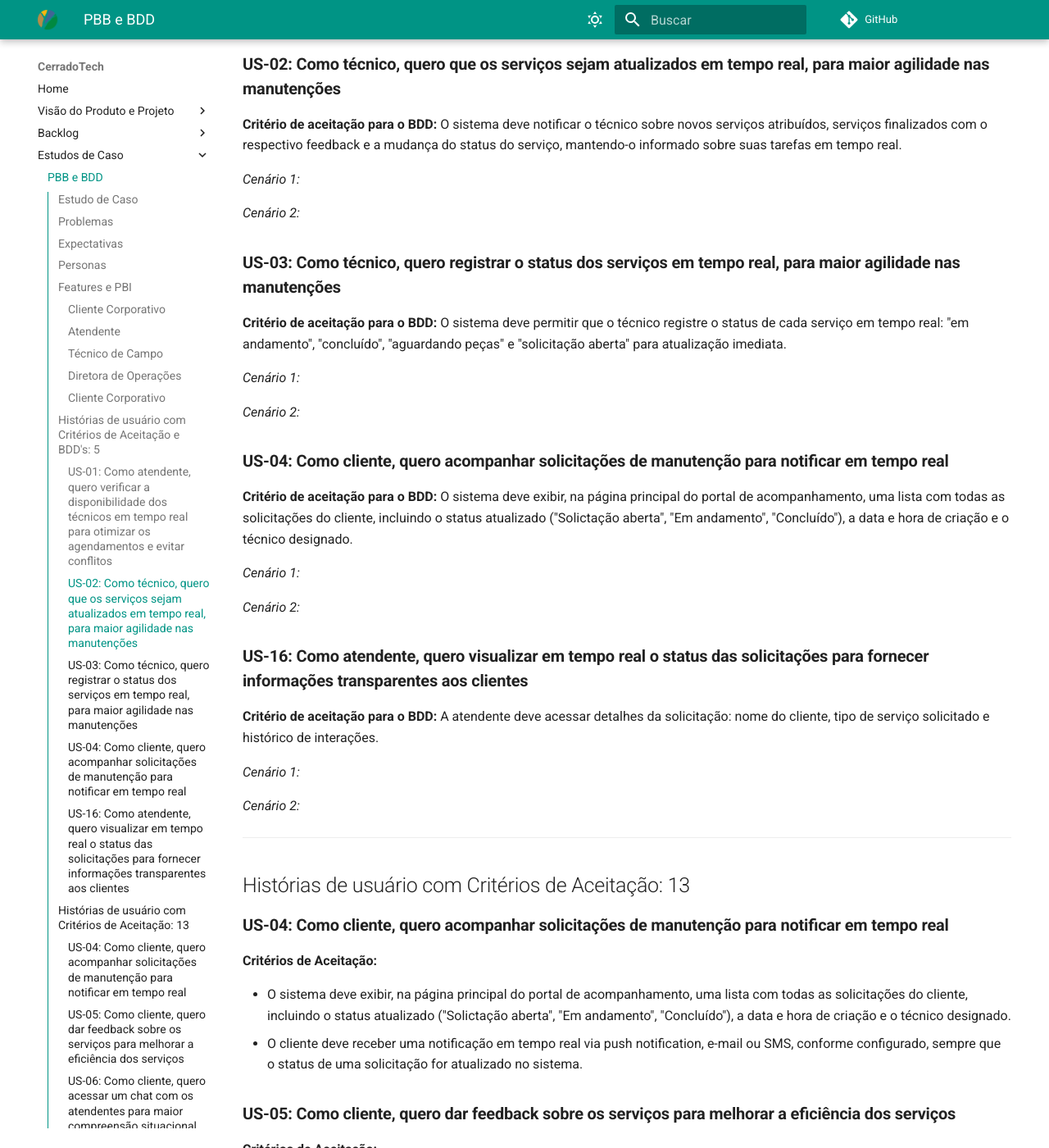
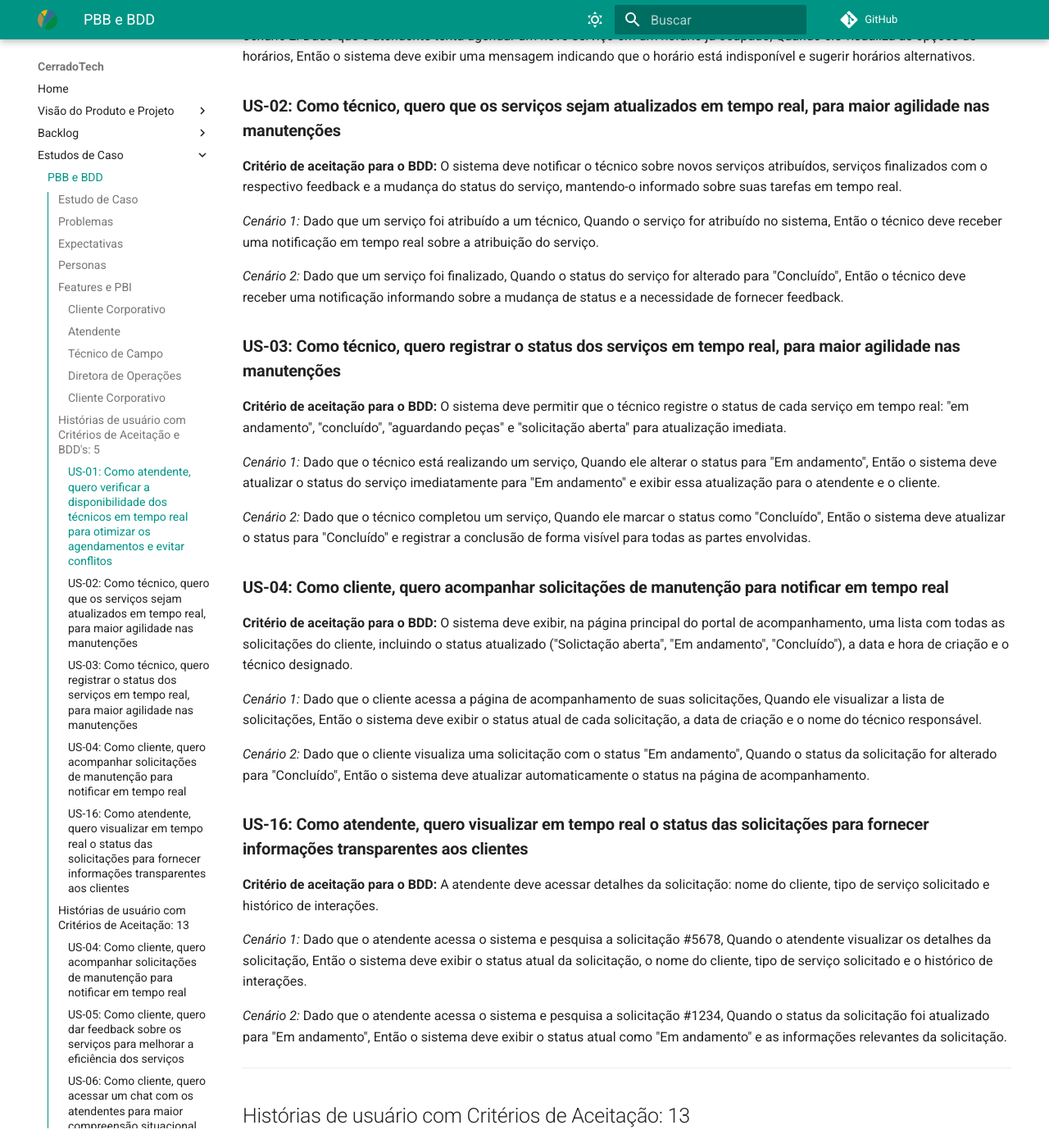
Before and after one commit to mdsreq-fga-unb/2024.2-T03-CerradoTech, an MkDocs documentation site: the page built from docs/sections/PBB.md, in a window 1280 px wide and 1400 px high, scrolled down 5748 px. Shown: the whole window at 82% size. Built offline with MkDocs 1.6.1 and Material for MkDocs 9.7.7, drawn with Linux system fonts in a browser that asks for light colours; comment, search, counter and statistics services are not loaded; some of the changed text lies outside the part shown.

Commit message:
#25 correções dos BDDs

```diff
--- a/docs/sections/PBB.md
+++ b/docs/sections/PBB.md
@@ -131,41 +131,61 @@ momento atual, um valor de negócio baixo.
 
 **Critério de aceitação para o BDD:**  A disponibilidade dos técnicos deve estar integrada ao sistema de agendamentos, permitindo que o atendente veja os serviços marcados e os horários disponíveis de forma clara e precisa.
 
-*Cenário 1:*
+*Cenário 1:* Dado que o atendente acessa o sistema de agendamentos,
+Quando ele consulta a disponibilidade de técnicos para um novo agendamento,
+Então o sistema deve exibir os técnicos disponíveis, com seus horários livres claramente indicados.
 
-*Cenário 2:*
+*Cenário 2:* Dado que o atendente tenta agendar um novo serviço em um horário já ocupado,
+Quando ele visualiza as opções de horários,
+Então o sistema deve exibir uma mensagem indicando que o horário está indisponível e sugerir horários alternativos.
 
 ### **US-02:    Como técnico, quero que os serviços sejam atualizados em tempo real, para  maior agilidade nas manutenções**
 
 **Critério de aceitação para o BDD:**  O sistema deve notificar o técnico sobre novos serviços atribuídos, serviços finalizados com o respectivo feedback e a mudança do status do serviço, mantendo-o informado sobre suas tarefas em tempo real.
 
-*Cenário 1:*
+*Cenário 1:* Dado que um serviço foi atribuído a um técnico,
+Quando o serviço for atribuído no sistema,
+Então o técnico deve receber uma notificação em tempo real sobre a atribuição do serviço.
 
-*Cenário 2:*
+*Cenário 2:* Dado que um serviço foi finalizado,
+Quando o status do serviço for alterado para "Concluído",
+Então o técnico deve receber uma notificação informando sobre a mudança de status e a necessidade de fornecer feedback.
 
 ### **US-03:     Como técnico, quero registrar o status dos serviços em tempo real, para maior agilidade nas manutenções**
 
 **Critério de aceitação para o BDD:** O sistema deve permitir que o técnico registre o status de cada serviço em tempo real: "em andamento", "concluído", "aguardando peças" e "solicitação aberta" para atualização imediata.
 
-*Cenário 1:*
+*Cenário 1:* Dado que o técnico está realizando um serviço,
+Quando ele alterar o status para "Em andamento",
+Então o sistema deve atualizar o status do serviço imediatamente para "Em andamento" e exibir essa atualização para o atendente e o cliente.
 
-*Cenário 2:*
+*Cenário 2:* Dado que o técnico completou um serviço,
+Quando ele marcar o status como "Concluído",
+Então o sistema deve atualizar o status para "Concluído" e registrar a conclusão de forma visível para todas as partes envolvidas.
 
 ### **US-04:  Como cliente, quero acompanhar solicitações de manutenção para notificar em tempo real**
 
 **Critério de aceitação para o BDD:**  O sistema deve exibir, na página principal do portal de acompanhamento, uma lista com todas as solicitações do cliente, incluindo o status atualizado ("Solictação aberta", "Em andamento", "Concluído"), a data e hora de criação e o técnico designado.
 
-*Cenário 1:*
+*Cenário 1:* Dado que o cliente acessa a página de acompanhamento de suas solicitações,
+Quando ele visualizar a lista de solicitações,
+Então o sistema deve exibir o status atual de cada solicitação, a data de criação e o nome do técnico responsável.
 
-*Cenário 2:*
+*Cenário 2:* Dado que o cliente visualiza uma solicitação com o status "Em andamento",
+Quando o status da solicitação for alterado para "Concluído",
+Então o sistema deve atualizar automaticamente o status na página de acompanhamento.
 
 ### **US-16:    Como atendente, quero visualizar em tempo real o status das solicitações para fornecer informações transparentes aos clientes**
 
 **Critério de aceitação para o BDD:**   A atendente deve acessar detalhes da solicitação: nome do cliente, tipo de serviço solicitado e histórico de interações.
 
-*Cenário 1:*
+*Cenário 1:* Dado que o atendente acessa o sistema e pesquisa a solicitação #5678,
+Quando o atendente visualizar os detalhes da solicitação,
+Então o sistema deve exibir o status atual da solicitação, o nome do cliente, tipo de serviço solicitado e o histórico de interações.
 
-*Cenário 2:*
+*Cenário 2:* Dado que o atendente acessa o sistema e pesquisa a solicitação #1234,
+Quando o status da solicitação foi atualizado para "Em andamento",
+Então o sistema deve exibir o status atual como "Em andamento" e as informações relevantes da solicitação.
 
 
 ---
```
